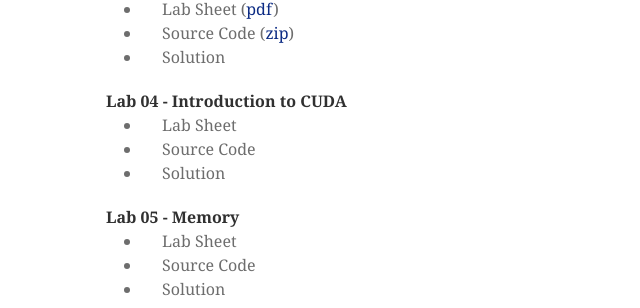
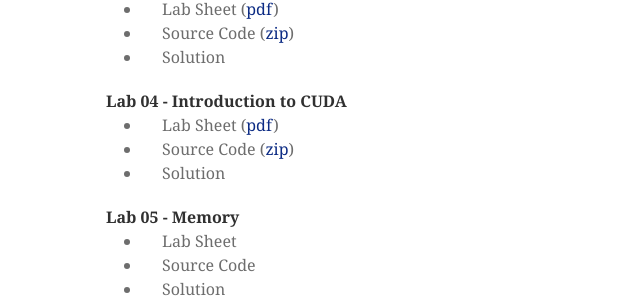
Before and after one commit to mondus/mondus.github.io, a Jekyll site: the page built from teaching/COM4521/index.md, in a window 1280 px wide and 900 px high, scrolled down 4551 px. Shown: the part 146-454 px from the top of the window, without its empty margins (134-774 px from the left). Built offline with Jekyll 4.4.1, drawn with Linux system fonts in a browser that asks for light colours; nearby versions of some CDN libraries; some web fonts are replaced.

Commit message:
Update index.md

```diff
--- a/teaching/COM4521/index.md
+++ b/teaching/COM4521/index.md
@@ -211,8 +211,8 @@ Lab Register Link: [https://goo.gl/0r73gD](https://goo.gl/0r73gD)
 
 #### Lab 04 - Introduction to CUDA
 
-* Lab Sheet
-* Source Code
+* Lab Sheet ([pdf](https://drive.google.com/file/d/0B2HbOiEppVPMUkt1NDRQMXYwVnc/view?usp=sharing))
+* Source Code ([zip](https://github.com/mondus/com4521/archive/Lab04_src.zip))
 * Solution
 
 #### Lab 05 - Memory
```
